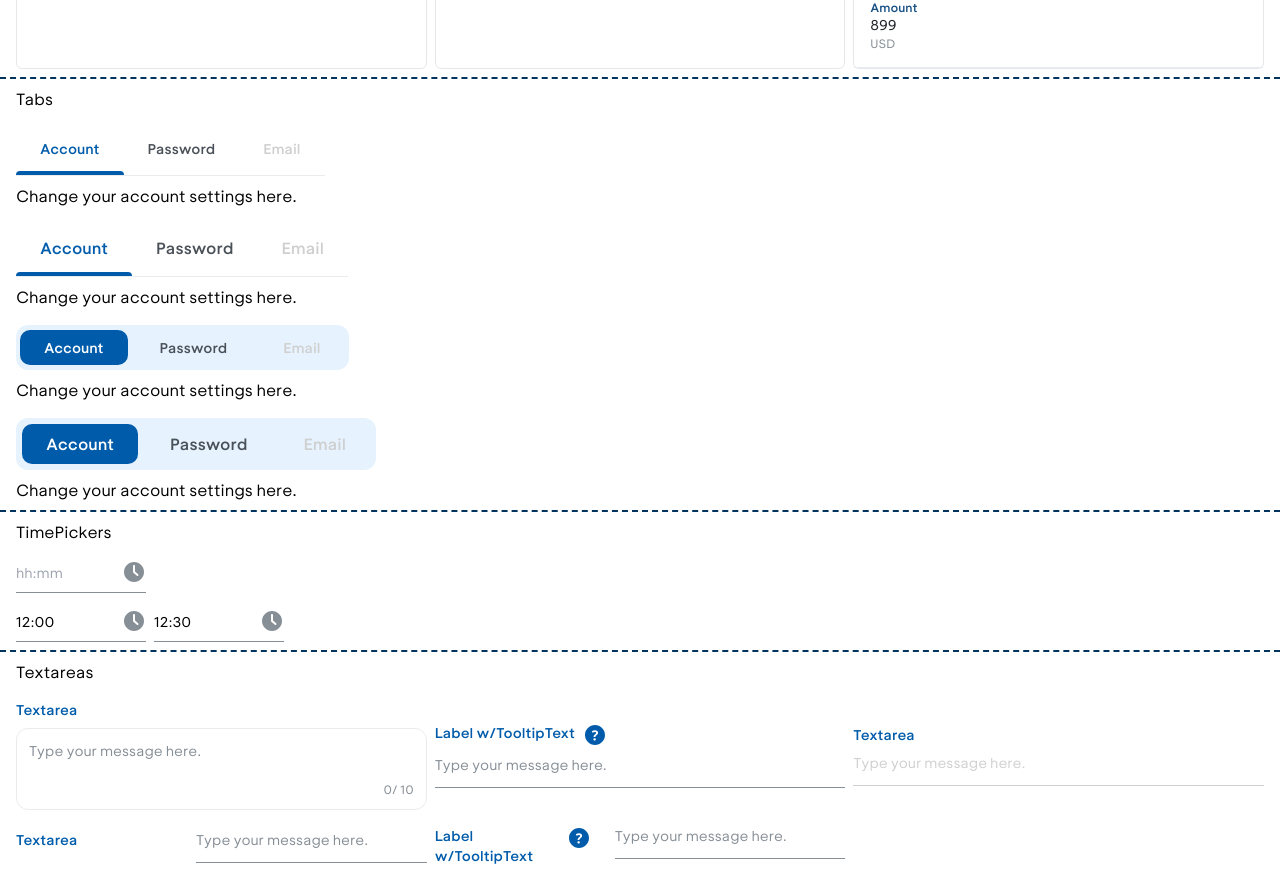
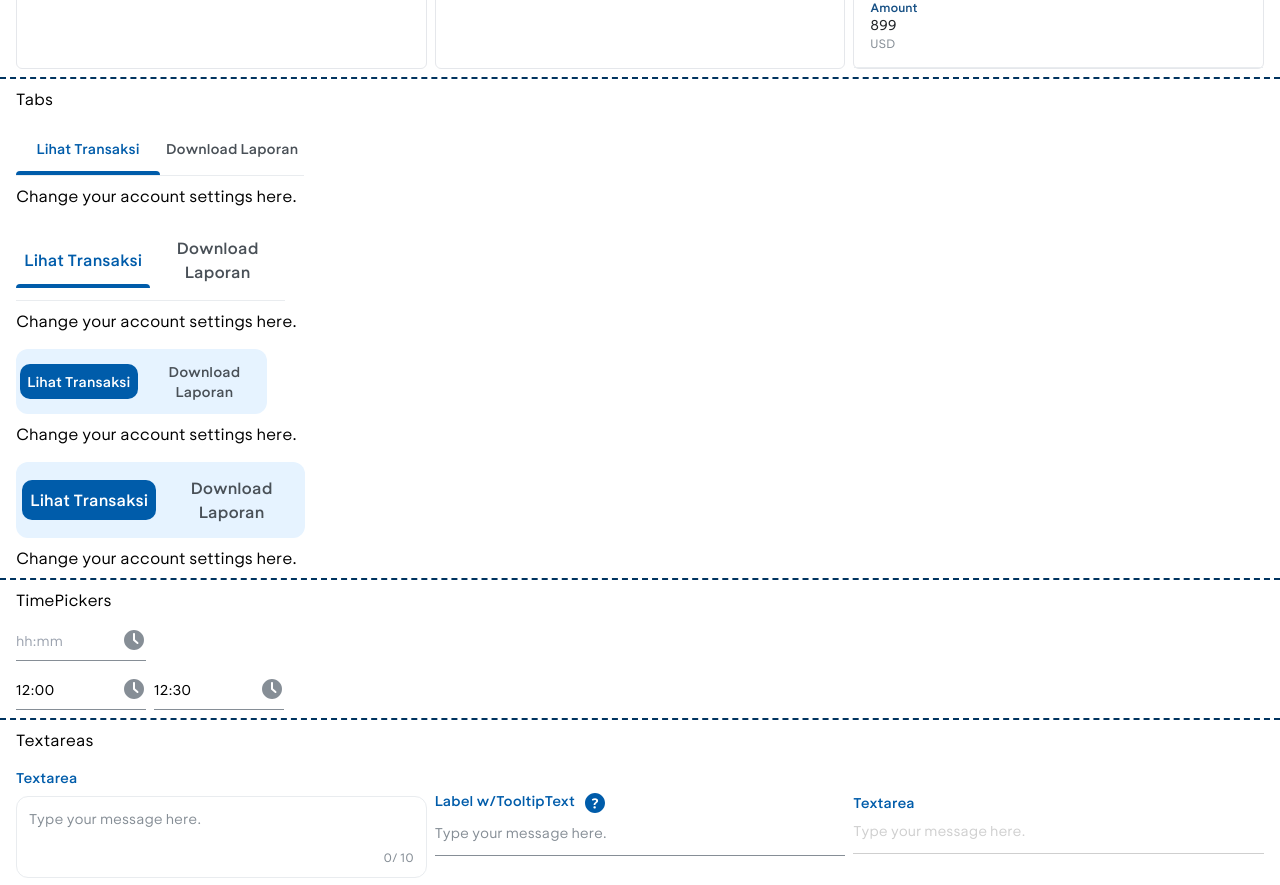
Before and after one commit to shrall/lighthouse-ui, a React (Vite) app: page / in a window 1280 px wide. Shown: the part 9600-10485 px from the top of the page. Built offline with nearby package versions, Linux system fonts and the light colour scheme.

Commit message:
style(tabs): adjust trigger size

```diff
--- a/lib/components/ui/tabs.tsx
+++ b/lib/components/ui/tabs.tsx
@@ -114,7 +114,7 @@ const TabsTrigger = React.forwardRef<
   >
     <span
       className={cn(
-        "lui-my-auto lui-line-clamp-2 lui-px-6",
+        "lui-my-auto lui-line-clamp-2 lui-min-w-24",
         tabsStyle === "underline" && "lui-my-3",
       )}
     >
--- a/src/pages/Tabs.tsx
+++ b/src/pages/Tabs.tsx
@@ -4,9 +4,9 @@ import { useState } from "react";
 function Tabs() {
   const [selectedTab, setSelectedTab] = useState<string>("account");
   const tabMenus: TabMenu[] = [
-    { name: "Account", value: "account" },
-    { name: "Password", value: "password" },
-    { name: "Email", value: "email", disabled: true },
+    { name: "Lihat Transaksi", value: "account" },
+    { name: "Download Laporan", value: "password" },
+    // { name: "Email", value: "email", disabled: true },
   ];
 
   return (
@@ -15,7 +15,8 @@ function Tabs() {
       <div className="lui-flex lui-flex-col lui-gap-2">
         <TabsComponent
           defaultValue="account"
-          className="lui-max-w-[400px]"
+          className="lui-w-full lui-max-w-[288px]"
+          listProps={{ className: "lui-w-full" }}
           tabMenus={tabMenus}
           selectedTab={selectedTab}
           setSelectedTab={setSelectedTab}
```
